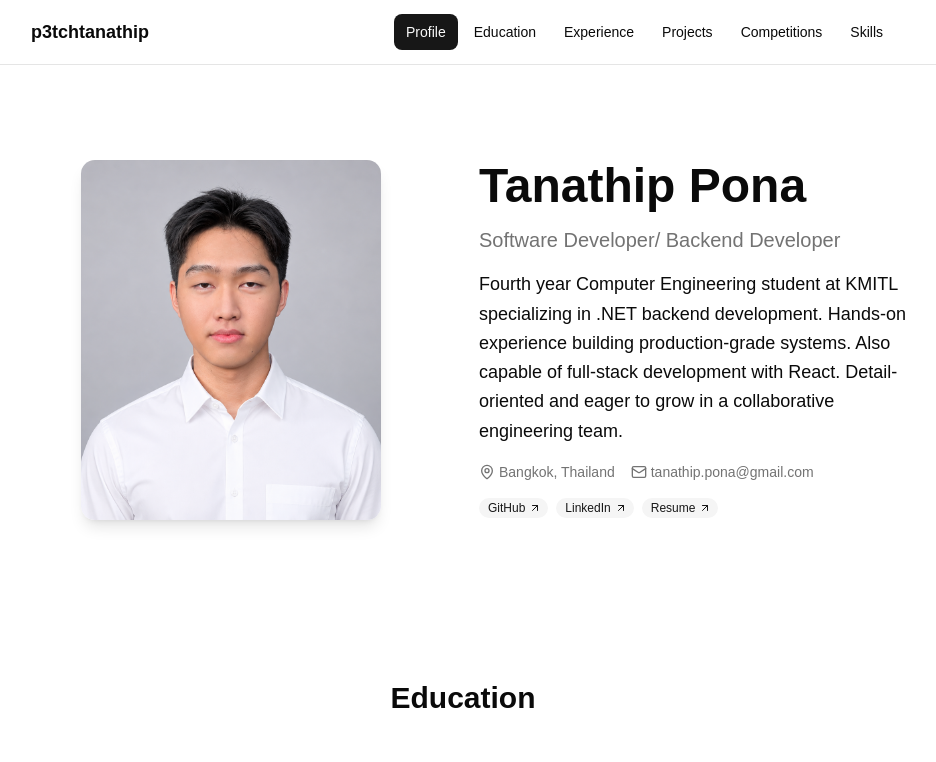
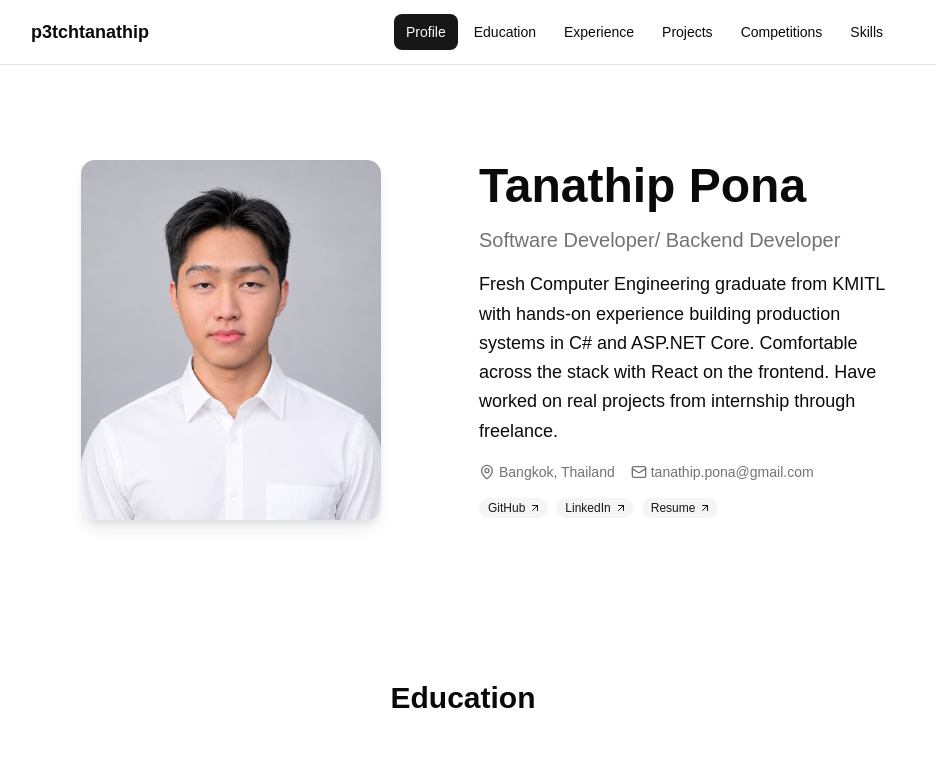
Before and after one commit to p3tchtanathip/portfolio, a React app: page / in a window 1280 px wide. Shown: the top 762 px of the page, without its empty margins (177-1113 px from the left). Built offline with nearby package versions, Linux system fonts and the light colour scheme; the HTML template or start-up script is replaced by a standard one.

Commit message:
chore: update bio

```diff
--- a/src/data/portfolio.ts
+++ b/src/data/portfolio.ts
@@ -17,7 +17,7 @@ import walletImage2 from "@/assets/wallet_2.png";
 export const personalInfo: PersonalInfo = {
   name: "Tanathip Pona",
   title: "Software Developer/ Backend Developer",
-  bio: "Fourth year Computer Engineering student at KMITL specializing in .NET backend development. Hands-on experience building production-grade systems. Also capable of full-stack development with React. Detail-oriented and eager to grow in a collaborative engineering team.",
+  bio: "Fresh Computer Engineering graduate from KMITL with hands-on experience building production systems in C# and ASP.NET Core. Comfortable across the stack with React on the frontend. Have worked on real projects from internship through freelance.",
   email: "tanathip.pona@gmail.com",
   github: "https://github.com/p3tchtanathip",
   linkedin: "https://linkedin.com/in/tanathip-pona",
```
